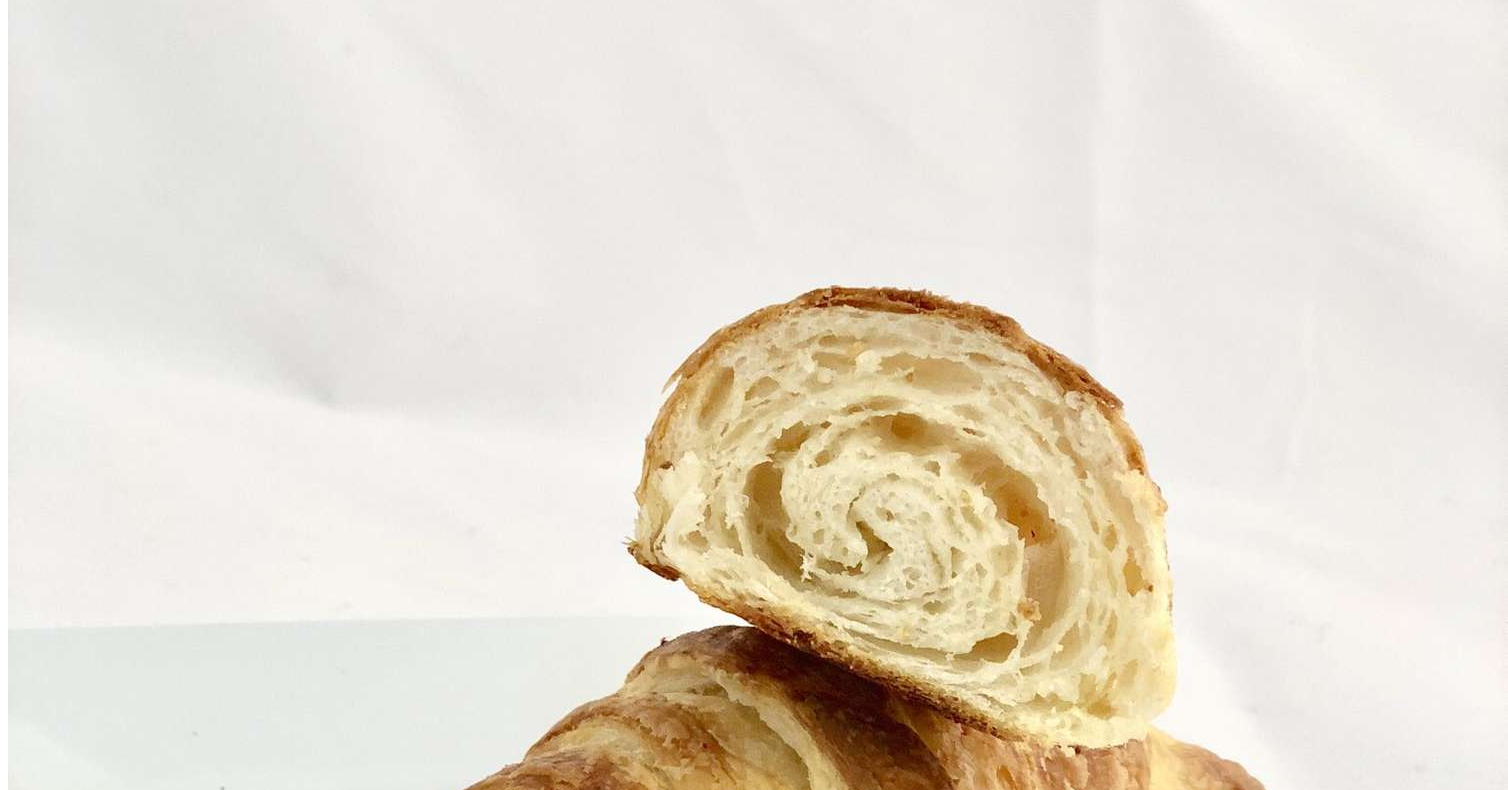
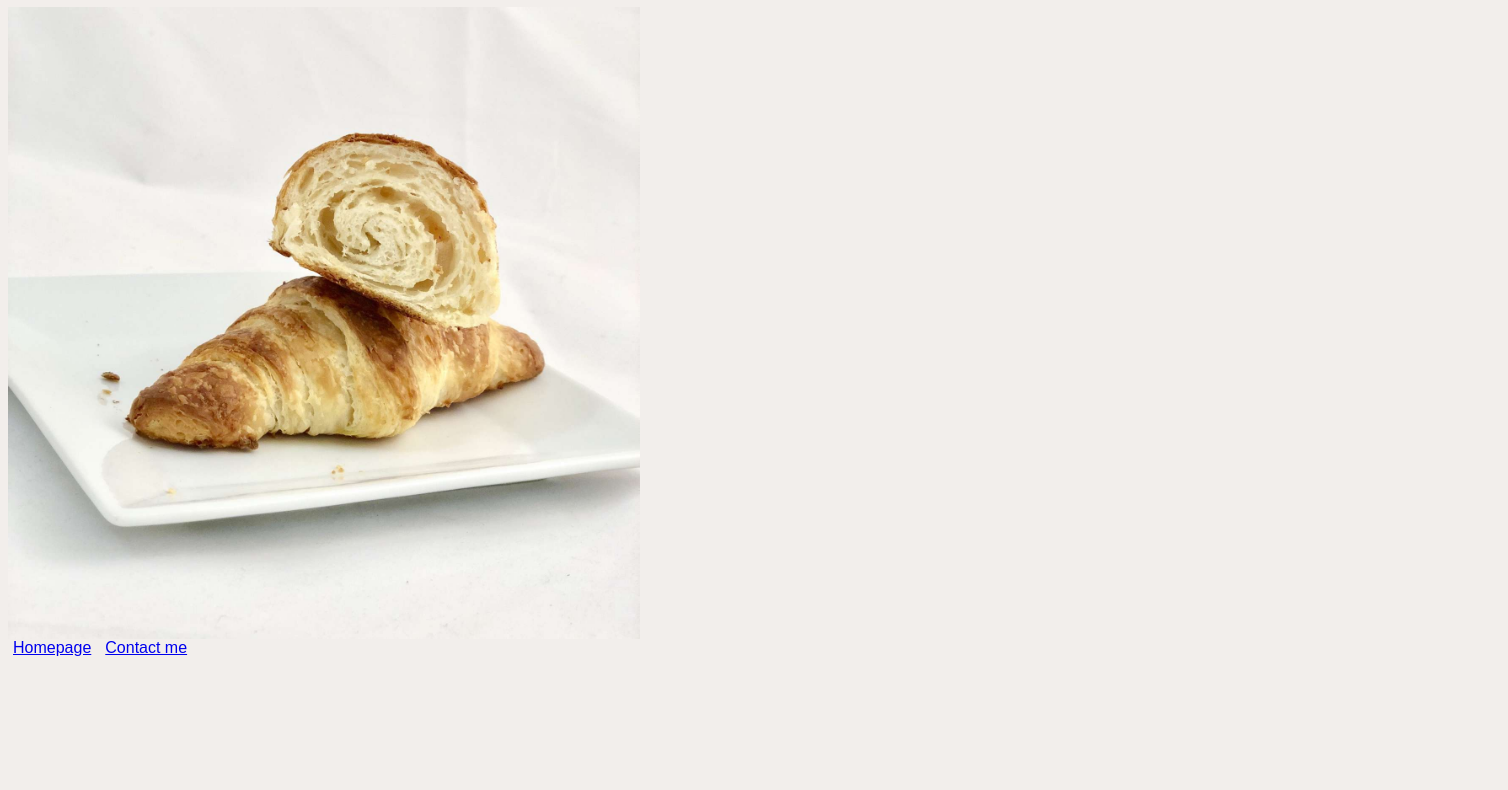
Before and after one commit to vickymoretti/crossaint, a plain HTML site: page photo.html in a window 1280 px wide. Shown: the part 93-883 px from the top of the page, 1508 px wide, since content can reach past the window. After the commit the page ends 800 px from the top, so only its background shows below. Drawn offline with Linux system fonts and the light colour scheme.

Commit message:
Adding some css

```diff
--- a/photo.html
+++ b/photo.html
@@ -4,7 +4,8 @@
 		<meta charset="UTF-8" />
 		<meta http-equiv="X-UA-Compatible" content="IE=edge" />
 		<meta name="viewport" content="width=device-width, initial-scale=1.0" />
-		<title>Document</title>
+		<link rel="stylesheet" href="style/style.css" />
+		<title>Photo</title>
 	</head>
 	<body>
 		<h1> This is a crossaint </h1>
--- a/style/style.css
+++ b/style/style.css
@@ -1,3 +1,22 @@
 body {
 	background-color: #f2eeeb;
 }
+
+h1,
+h4,
+p,
+a {
+	font-family: sans-serif;
+	text-align: center;
+	padding-top: 20px;
+}
+
+a {
+	margin: 5px;
+}
+
+img {
+	max-width: 50%;
+	display: block;
+	text-align: center;
+}
```
Also changed, not shown: contact.html (+2 -2 lines), index.html (+2 -1 lines).
